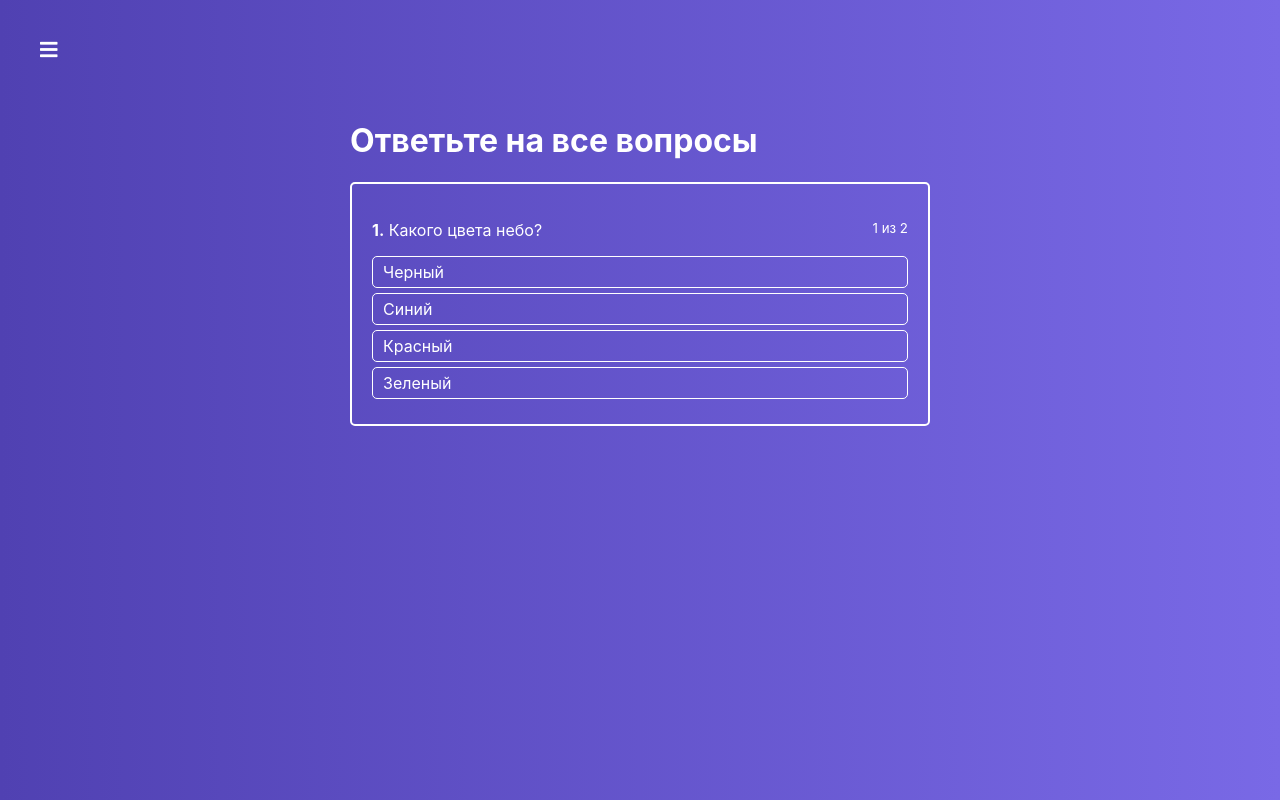
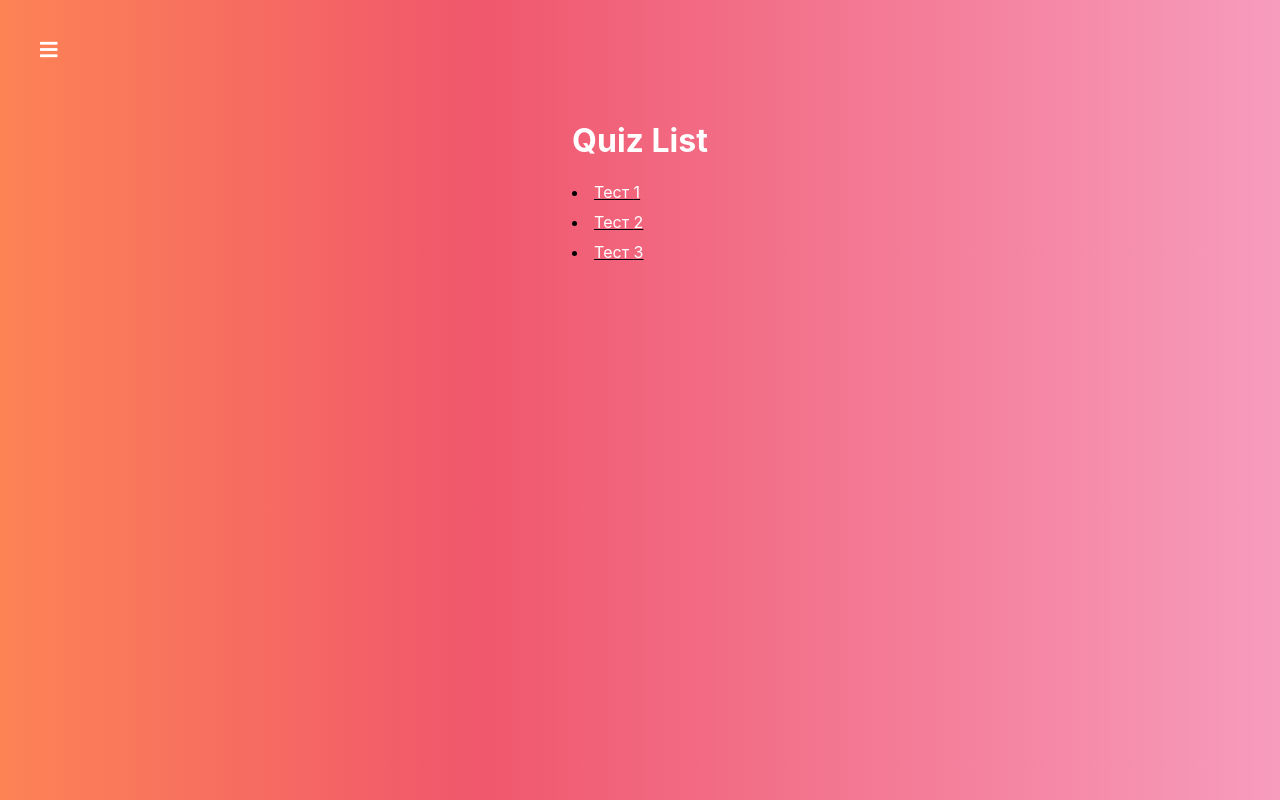
Before and after one commit to JENIA89/React-interview, a React (Create React App) app: page / in a window 1280 px wide. Built offline with nearby package versions, Linux system fonts and the light colour scheme.

Commit message:
feat: add routers

```diff
--- a/package.json
+++ b/package.json
@@ -8,6 +8,7 @@
     "@testing-library/user-event": "^12.2.2",
     "react": "^17.0.1",
     "react-dom": "^17.0.1",
+    "react-router-dom": "^5.2.0",
     "react-scripts": "4.0.1",
     "web-vitals": "^0.2.4"
   },
--- a/src/App.js
+++ b/src/App.js
@@ -1,12 +1,21 @@
 import React from "react";
 import Quiz from "./containers/Quiz/Quiz";
 import Layout from "./hoc/Layout/Layout";
+import { Switch, Route } from "react-router-dom";
+import QuizCreator from "./containers/QuizCreator/QuizCreator";
+import Auth from "./containers/Auth/Auth";
+import QuizList from "./containers/QuizList/QuizList";
 
 class App extends React.Component {
   render() {
     return (
       <Layout>
-        <Quiz />
+        <Switch>
+          <Route path="/auth" component={Auth} />
+          <Route path="/quiz-creator" component={QuizCreator} />
+          <Route path="/quiz/:id" component={Quiz} />
+          <Route path="/" component={QuizList} />
+        </Switch>
       </Layout>
     );
   }
--- a/src/components/FinishedQuiz/FinishedQuiz.js
+++ b/src/components/FinishedQuiz/FinishedQuiz.js
@@ -1,6 +1,7 @@
 import classes from "./FinishedQuiz.module.css";
 import React from "react";
 import Button from "../UI/Button/Button";
+import { Link } from "react-router-dom";
 
 const FinishedQuiz = (props) => {
   const successCount = Object.keys(props.results).reduce((total, key) => {
@@ -35,7 +36,9 @@ const FinishedQuiz = (props) => {
         <Button onClick={props.onRetry} type="primary">
           Повторить
         </Button>
-        <Button type="success">Перейти в список тестов</Button>
+        <Link to="/">
+          <Button type="success">Перейти в список тестов</Button>
+        </Link>
       </div>
     </div>
   );
--- a/src/components/Navigation/Drawer/Drawer.js
+++ b/src/components/Navigation/Drawer/Drawer.js
@@ -1,15 +1,29 @@
 import classes from "./Drawer.module.css";
 import React from "react";
 import Backdrop from "../../UI/Backdrop/Backdrop";
+import { NavLink } from "react-router-dom";
 
-const links = [1, 2, 3];
+const links = [
+  { to: "/", label: "Список", exact: true },
+  { to: "/auth", label: "Авторизация", exact: false },
+  { to: "/quiz-creator", label: "Создать тест", exact: false },
+];
 
 class Drawer extends React.Component {
+  clickHandler = () => this.props.onClose();
+
   renderLinks() {
     return links.map((link, index) => {
       return (
         <li key={index}>
-          <a>Link {link}</a>
+          <NavLink
+            to={link.to}
+            exact={link.exact}
+            activeClassName={classes.active}
+            onClick={this.clickHandler}
+          >
+            {link.label}
+          </NavLink>
         </li>
       );
     });
--- /dev/null
+++ b/src/containers/Auth/Auth.js
@@ -0,0 +1,13 @@
+import React from "react";
+
+class Auth extends React.Component {
+  render() {
+    return (
+      <div>
+        <h1>Auth</h1>
+      </div>
+    );
+  }
+}
+
+export default Auth;
--- /dev/null
+++ b/src/containers/QuizCreator/QuizCreator.js
@@ -0,0 +1,13 @@
+import React from "react";
+
+class QuizCreator extends React.Component {
+  render() {
+    return (
+      <div>
+        <h1>Quiz Creator</h1>
+      </div>
+    );
+  }
+}
+
+export default QuizCreator;
--- /dev/null
+++ b/src/containers/QuizList/QuizList.js
@@ -0,0 +1,28 @@
+import classes from "./QuizList.module.css";
+import React from "react";
+import { NavLink } from "react-router-dom";
+
+class QuizList extends React.Component {
+  renderQuizes() {
+    return [1, 2, 3].map((quiz, index) => {
+      return (
+        <li key={index}>
+          <NavLink to={"/quiz/" + quiz}>Тест {quiz}</NavLink>
+        </li>
+      );
+    });
+  }
+
+  render() {
+    return (
+      <div className={classes.QuizList}>
+        <div>
+          <h1>Quiz List</h1>
+          <u>{this.renderQuizes()}</u>
+        </div>
+      </div>
+    );
+  }
+}
+
+export default QuizList;
--- /dev/null
+++ b/src/containers/QuizList/QuizList.module.css
@@ -0,0 +1,30 @@
+.QuizList {
+  display: flex;
+  justify-content: center;
+  padding-top: 100px;
+  flex-grow: 1;
+  width: 100%;
+  background: linear-gradient(90deg, #fd8355 0%, #f0576c 37%, #f79cbd 100%);
+}
+
+.QuizList h1 {
+  color: #fff;
+}
+
+.QuizList ul {
+  list-style: none;
+  margin: 0;
+  padding: 0;
+}
+
+.QuizList li {
+  margin-bottom: 10px;
+}
+
+.QuizList li a {
+  text-decoration: none;
+  color: #fff;
+}
+.QuizList li a:hover {
+  color: #363f54;
+}
--- a/src/index.js
+++ b/src/index.js
@@ -1,15 +1,17 @@
-import React from 'react';
-import ReactDOM from 'react-dom';
-import './index.css';
-import App from './App';
-import reportWebVitals from './reportWebVitals';
+import React from "react";
+import ReactDOM from "react-dom";
+import "./index.css";
+import App from "./App";
+import { BrowserRouter } from "react-router-dom";
+import reportWebVitals from "./reportWebVitals";
 
-ReactDOM.render(
-  <React.StrictMode>
+const app = (
+  <BrowserRouter>
     <App />
-  </React.StrictMode>,
-  document.getElementById('root')
+  </BrowserRouter>
 );
+
+ReactDOM.render(app, document.getElementById("root"));
 
 // If you want to start measuring performance in your app, pass a function
 // to log results (for example: reportWebVitals(console.log))
```
Also changed, not shown: 2 other files (tests, documents, lock files or other folders).
